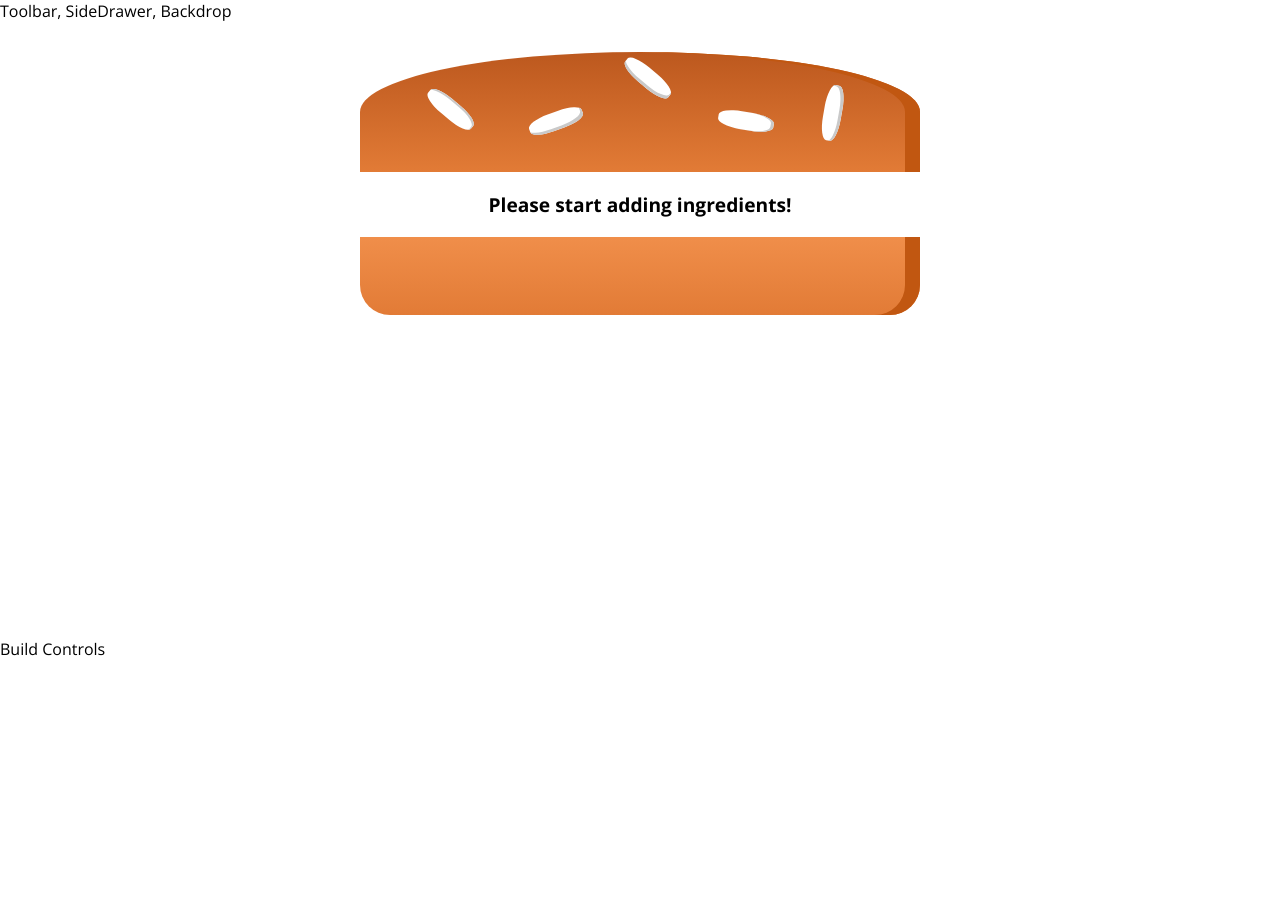
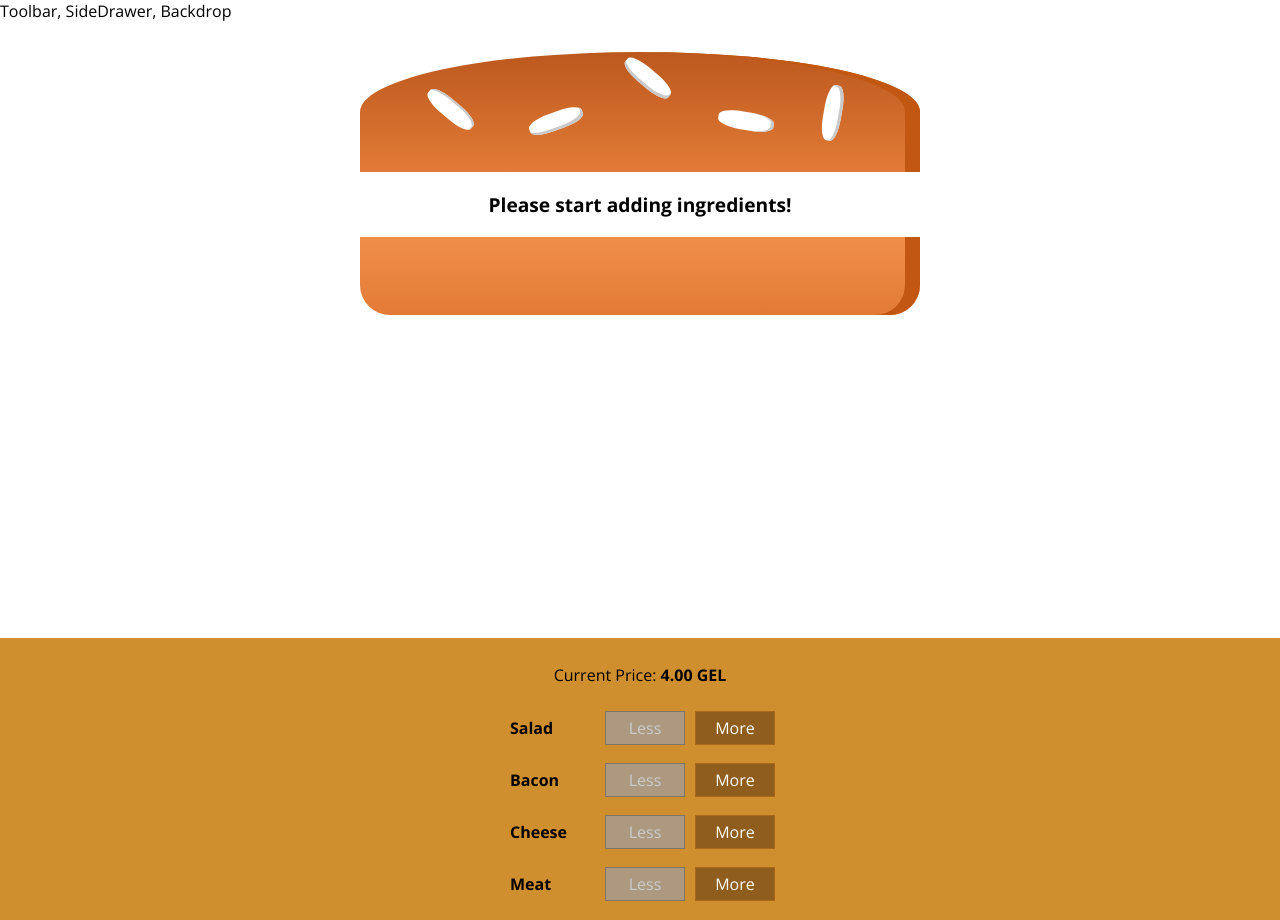
Before and after one commit to VanoAkofashvili/burgerBuilder, a React app: page / in a window 1280 px wide. Before the commit the page ends 800 px from the top, so only its background shows below. Built offline with nearby package versions, Linux system fonts and the light colour scheme.

Commit message:
completed build controls

```diff
--- /dev/null
+++ b/src/components/Burger/BuildControls/BuildControl/BuildControl.css
@@ -0,0 +1,56 @@
+.BuildControl {
+    display: flex;
+    justify-content: space-between;
+    align-items: center;
+    margin: 5px 0;
+}
+
+.BuildControl button {
+    display: block;
+    font: inherit;
+    padding: 5px;
+    margin: 0 5px;
+    width: 80px;
+    border: 1px solid #aa6817;
+    cursor: pointer;
+    outline: none;
+}
+
+.BuildControl button:disabled {
+    background-color: #AC9980;
+    border: 1px solid #7E7365;
+    color: #ccc;
+    cursor: default;
+}
+
+.BuildControl button:hover:disabled {
+    background-color: #AC9980;
+    color: #ccc;
+    cursor: not-allowed;
+}
+
+.Label {
+    padding: 10px;
+    font-weight: bold;
+    width: 80px;
+}
+
+.BuildControl .Less {
+    background-color: #D39952;
+    color: white;
+}
+
+.BuildControl .More {
+    background-color: #8F5E1E;
+    color: white;
+}
+
+.BuildControl .Less:hover, .BuildControl .Less:active {
+    background-color: #DAA972;
+    color: white;
+}
+
+.BuildControl .More:hover,.BuildControl .More:active {
+    background-color: #99703F;
+    color: white;
+}
--- /dev/null
+++ b/src/components/Burger/BuildControls/BuildControl/BuildControl.js
@@ -0,0 +1,21 @@
+import React from 'react';
+
+import classes from './BuildControl.css';
+
+const buildControl = (props) => (
+    <div className={classes.BuildControl}>
+        <div className={classes.Label}>{props.label}</div>
+        <button
+            className={classes.Less}
+            onClick={props.removed}
+            disabled={props.disabled}
+        >Less</button>
+
+        <button
+            className={classes.More}
+            onClick={props.added}
+        >More</button>
+    </div>
+);
+
+export default buildControl;
--- /dev/null
+++ b/src/components/Burger/BuildControls/BuildControls.css
@@ -0,0 +1,10 @@
+.BuildControls {
+    width: 100%;
+    background-color: #cf8f2e;
+    display: flex;
+    flex-flow: column;
+    align-items: center;
+    box-shadow: 0 2px 1px #ccc;
+    margin: auto;
+    padding: 10px 0;
+}
--- /dev/null
+++ b/src/components/Burger/BuildControls/BuildControls.js
@@ -0,0 +1,28 @@
+import React from 'react';
+
+import classes from './BuildControls.css';
+import BuildControl from './BuildControl/BuildControl';
+
+const controls = [
+    { label: 'Salad', type: 'salad' },
+    { label: 'Bacon', type: 'bacon' },
+    { label: 'Cheese', type: 'cheese' },
+    { label: 'Meat', type: 'meat' },
+];
+
+const buildControls = ( props ) => (
+    <div className={classes.BuildControls}>
+        <p>Current Price: <strong>{props.price.toFixed(2)} GEL</strong></p>
+        {controls.map(el => {
+            return <BuildControl
+                disabled={props.disabled[el.type]}
+                key={el.label}
+                label={el.label}
+                added={() => props.ingredientAdded(el.type)}
+                removed={()=>props.ingredientRemoved(el.type )}
+                />
+        })}
+    </div>
+);
+
+export default buildControls;
--- a/src/components/Burger/Burger.css
+++ b/src/components/Burger/Burger.css
@@ -2,10 +2,15 @@
     width: 100%;
     margin: auto;
     height: 250px;
-    overflow: hidden;
+    overflow: scroll;
     text-align: center;
     font-weight: bold;
     font-size: 1.2rem;
+}
+
+::-webkit-scrollbar {
+    width: 0px;  /* Remove scrollbar space */
+    background: transparent;  /* Optional: just make scrollbar invisible */
 }
 
 @media (min-width: 500px) and (max-height: 400px) {
--- a/src/containers/BurgerBuilder/BurgerBuilder.js
+++ b/src/containers/BurgerBuilder/BurgerBuilder.js
@@ -2,6 +2,15 @@
 
 import Aux from '../../hoc/Aux';
 import Burger from '../../components/Burger/Burger';
+
+import BuildControls from '../../components/Burger/BuildControls/BuildControls';
+
+const INGREDIENT_PRICES = {
+    salad: 0.5,
+    cheese: 0.4,
+    meat: 1.3,
+    bacon: 0.7
+};
 
 class BurgerBuilder extends Component {
 
@@ -11,14 +20,63 @@
             bacon: 0,
             cheese: 0,
             meat: 0
+        },
+        totalPrice: 4
+    }
+
+    addIngredientHandler = (type) => {
+        const oldCount = this.state.ingredients[type];
+        const updatedCount = oldCount + 1;
+        const updatedIngredients = {
+            ...this.state.ingredients
+        };
+        updatedIngredients[type] = updatedCount;
+        const priceAddition = INGREDIENT_PRICES[type];
+        const oldPrice = this.state.totalPrice;
+        const newPrice = oldPrice+priceAddition;
+        this.setState({totalPrice: newPrice, ingredients: updatedIngredients});
+
+    }
+
+    removeIngredientHandler = type => {
+        const oldCount = this.state.ingredients[type];
+        if (oldCount <= 0) {
+            return;
         }
+        const updatedCount = oldCount - 1;
+        const updatedIngredients = {
+            ...this.state.ingredients
+        };
+        updatedIngredients[type] = updatedCount;
+        const priceDeduction = INGREDIENT_PRICES[type];
+        const oldPrice = this.state.totalPrice;
+        const newPrice = oldPrice - priceDeduction;
+        this.setState({
+            totalPrice: newPrice,
+            ingredients: updatedIngredients
+        });
     }
 
     render() {
+        const disabledInfo = {
+            ...this.state.ingredients
+        }
+
+        for (let key in disabledInfo){
+            disabledInfo[key] = disabledInfo[key] <= 0;
+        }
+
+
         return (
             <Aux>
                 <Burger ingredients={this.state.ingredients} />
-                <div>Build Controls</div>
+                <BuildControls
+                    ingredientAdded={this.addIngredientHandler}
+                    ingredientRemoved={this.removeIngredientHandler}
+                    disabled={disabledInfo}
+                    price={this.state.totalPrice}
+                />
+
             </Aux>
         );
     }
```
